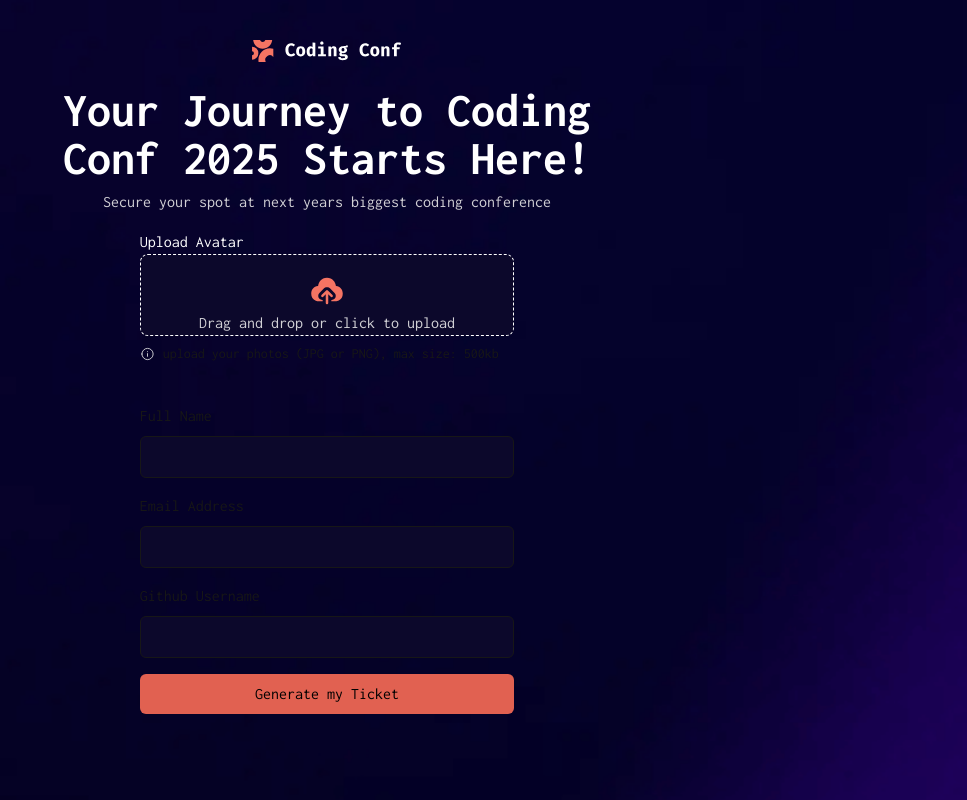
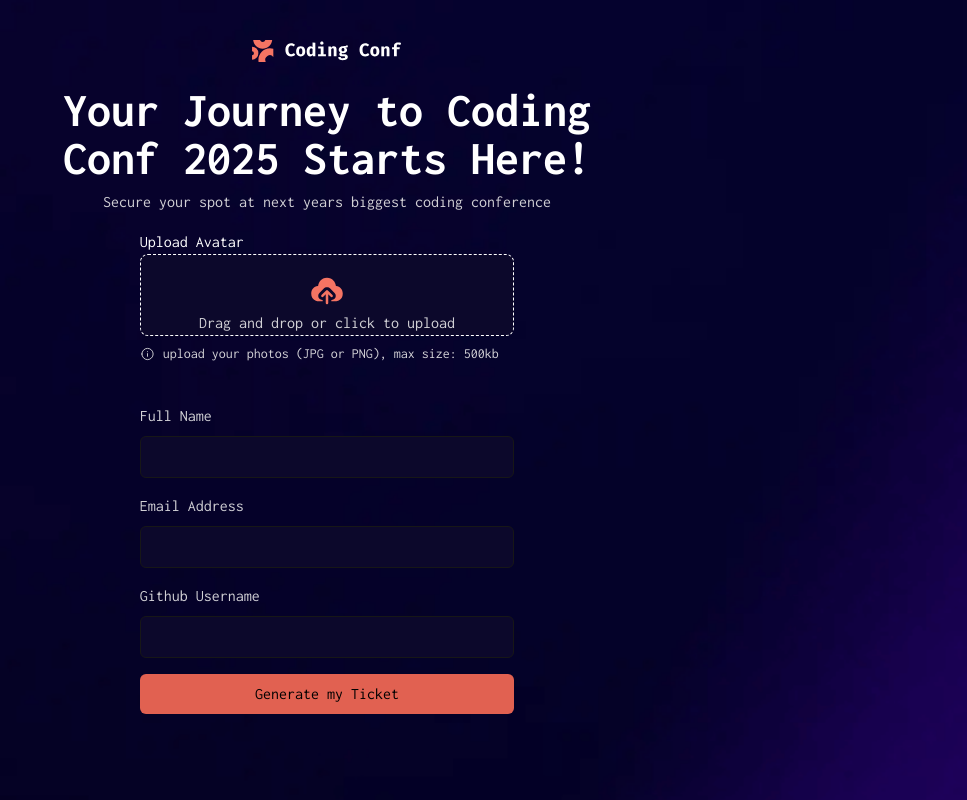
Before and after one commit to stkeys/new-conf-ticket, a Next.js app: page / in a window 1280 px wide. Shown: the whole page, without its empty margins (313-1280 px from the left). Built offline with nearby package versions, Linux system fonts and the light colour scheme.

Commit message:
style: add text-color

```diff
--- a/src/app/components/Form.tsx
+++ b/src/app/components/Form.tsx
@@ -38,7 +38,7 @@ export default function Form() : React.ReactElement {
   return (
     <form onSubmit={handleSubmit} className="mt-10 w-full">
       <div className="flex flex-col items-start mb-4 ">
-        <label className='mb-2 '>Full Name</label>
+        <label className='mb-2 text-[hsl(252,6%,83%)]'>Full Name</label>
         <input
           type="text"
           name="fullName"
@@ -50,7 +50,7 @@ export default function Form() : React.ReactElement {
       </div>
 
       <div className="flex flex-col items-start mb-4 ">
-        <label className='mb-2 '>Email Address</label>
+        <label className='mb-2 text-[hsl(252,6%,83%)]'>Email Address</label>
         <input
           type="text"
           name="fullName"
@@ -62,7 +62,7 @@ export default function Form() : React.ReactElement {
       </div>
 
       <div className="flex flex-col items-start mb-4 ">
-        <label className='mb-2 '>Github Username</label>
+        <label className='mb-2 text-[hsl(252,6%,83%)]'>Github Username</label>
         <input
           type="text"
           name="fullName"
--- a/src/app/page.tsx
+++ b/src/app/page.tsx
@@ -48,7 +48,7 @@ export default function Home() {
             height={15}
             className=""
           />
-          <p className="text-[10px] sm:text-sm ">
+          <p className="text-[10px] sm:text-sm text-[hsl(252,6%,83%)]">
             upload your photos (JPG or PNG), max size: 500kb
           </p>
         </div>
```
